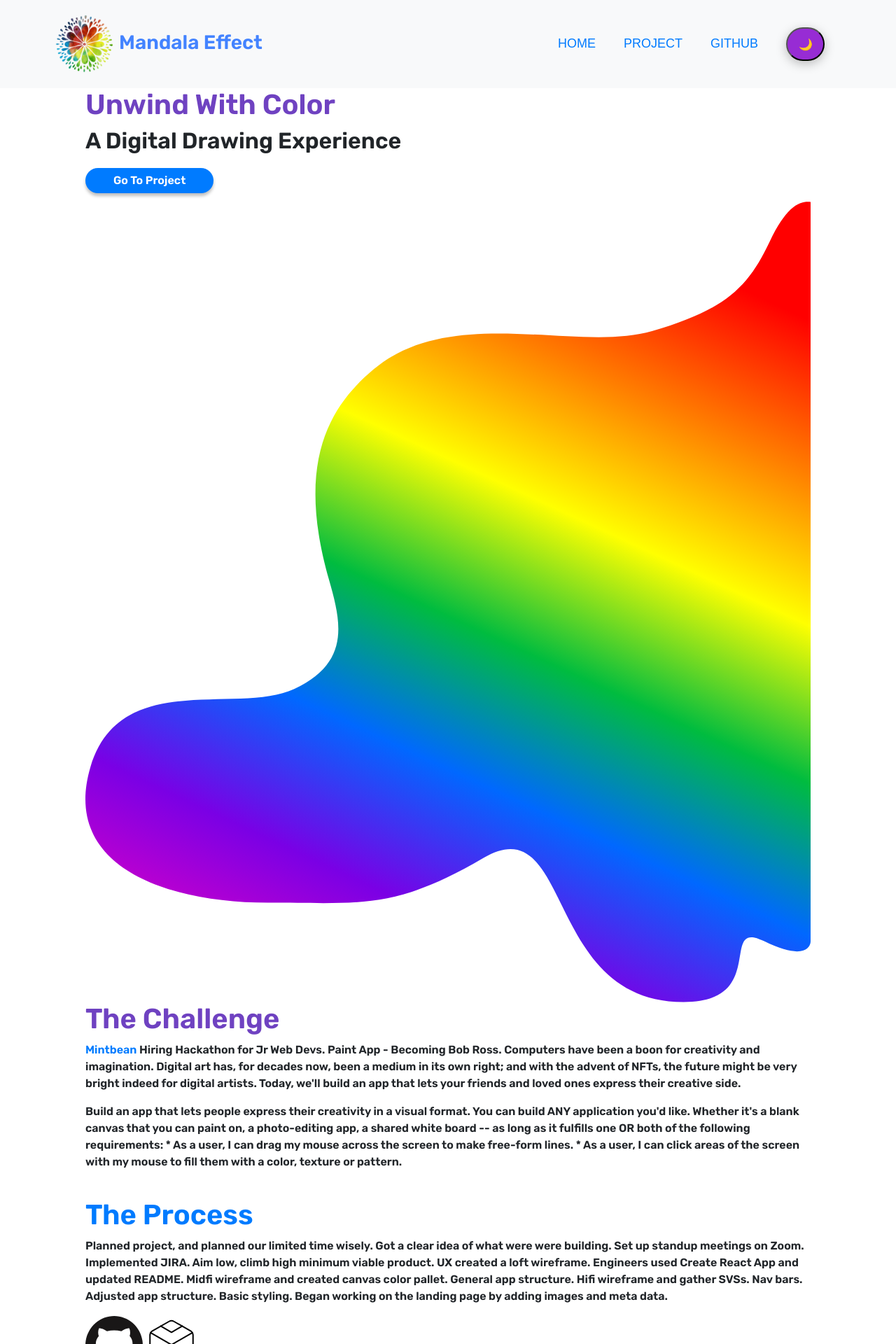
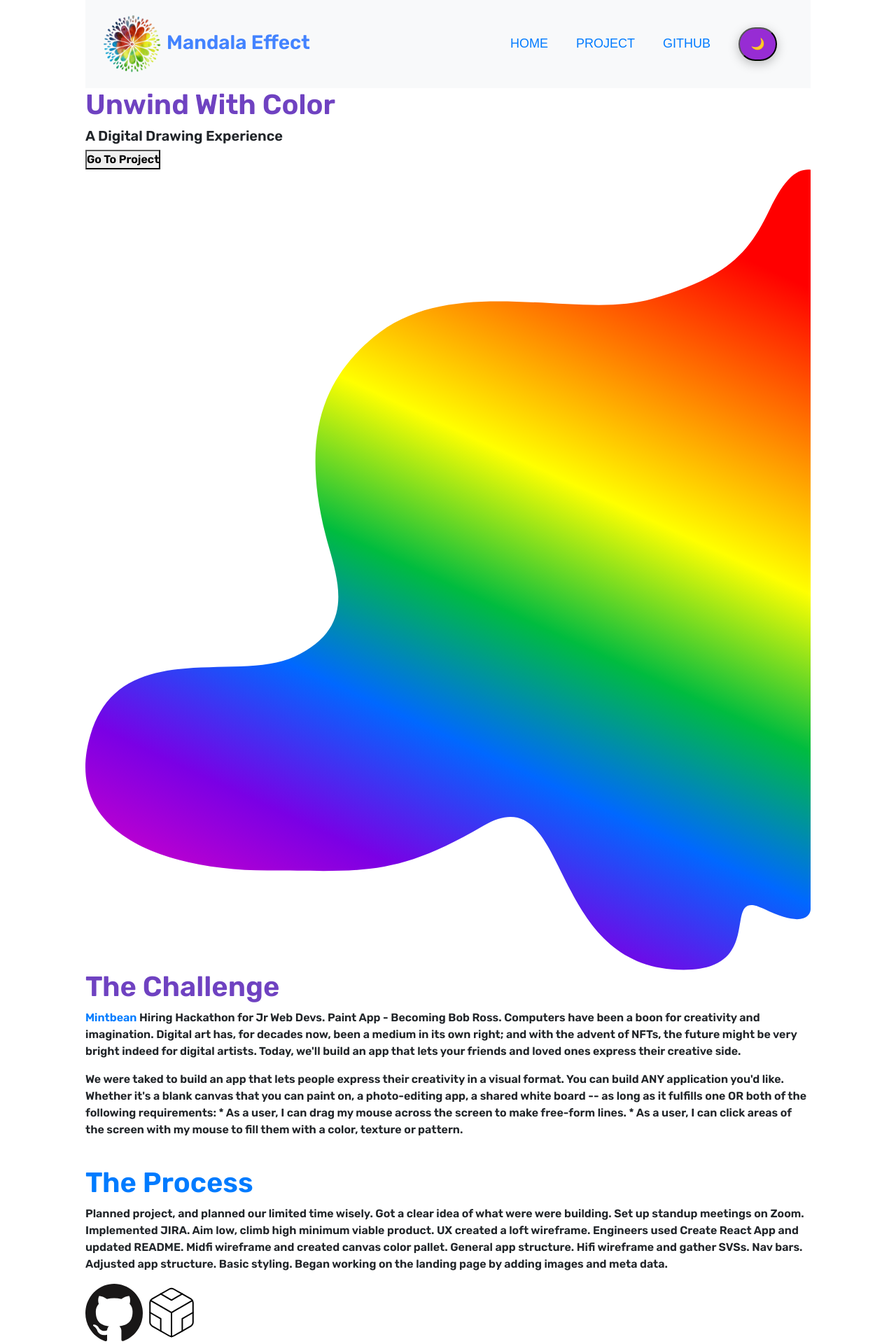
Before and after one commit to mandala-effect/mandala-effect-app, a React (Create React App) app: page / in a window 1280 px wide. Shown: the top 1920 px of the page at 70% size. Built offline with nearby package versions, Linux system fonts and the light colour scheme.

Commit message:
Setup container for landing section.

```diff
--- a/src/Pages/LandingPage/LandingPage.css
+++ b/src/Pages/LandingPage/LandingPage.css
@@ -24,7 +24,7 @@ font-family: 'Rubik', sans-serif; */
     padding: 0;
 }
 
-h1, h2, h3, h4 {
+h1, h2, h3, h4, h5 {
     line-height: 1.3;
 }
 
@@ -82,6 +82,9 @@ img.profile-picture {
 
 
 /* ↓↓↓↓↓ ===== Landing Section ===== ↓↓↓↓↓ */
+
+
+
 /* button */
 div.landing-page > button.project-button {
   display: inline-block;
--- a/src/Pages/LandingPage/LandingPage.jsx
+++ b/src/Pages/LandingPage/LandingPage.jsx
@@ -6,12 +6,21 @@ function LandingPage() {
   return (
     <>
       {/* ↓↓↓↓↓ ===== Landing Section ===== ↓↓↓↓↓ */}
-      <LandingNav />
       <div className="landing-page">
-        <h1 className="purple">Unwind With Color</h1>
-        <h2>A Digital Drawing Experience</h2>
-        <button className="project-button">Go To Project</button>
-        <img src="/img/rainbow-splash-image.svg" alt="rainbow splash"/>
+        <section className="container-top">
+          <nav className="container-top-nav">
+          <LandingNav />
+          </nav>
+          <article className="container-top-heading">
+            <h1 className="purple">Unwind With Color</h1>
+            <h5>A Digital Drawing Experience</h5>
+            <button className="project-button">
+              Go To Project
+            </button>
+          </article>
+          <img className="contaner-top-image" src="/img/rainbow-splash-image.svg" alt="rainbow splash"/>
+        </section>
+
       {/* ↑↑↑↑↑ ===== End Landing Section ===== ↑↑↑↑↑ */}
 
 
@@ -23,7 +32,7 @@ function LandingPage() {
           Computers have been a boon for creativity and imagination. Digital art has, for decades now, been a medium in its own right; and with the advent of NFTs, the future might be very bright indeed for digital artists. Today, we'll build an app that lets your friends and loved ones express their creative side.
         </p>
         <p>
-          Build an app that lets people express their creativity in a visual format. You can build ANY application you'd like. Whether it's a blank canvas that you can paint on, a photo-editing app, a shared white board -- as long as it fulfills one OR both of the following requirements:
+          We were taked to build an app that lets people express their creativity in a visual format. You can build ANY application you'd like. Whether it's a blank canvas that you can paint on, a photo-editing app, a shared white board -- as long as it fulfills one OR both of the following requirements:
           * As a user, I can drag my mouse across the screen to make free-form lines.
           * As a user, I can click areas of the screen with my mouse to fill them with a color, texture or pattern.
         </p>
```
